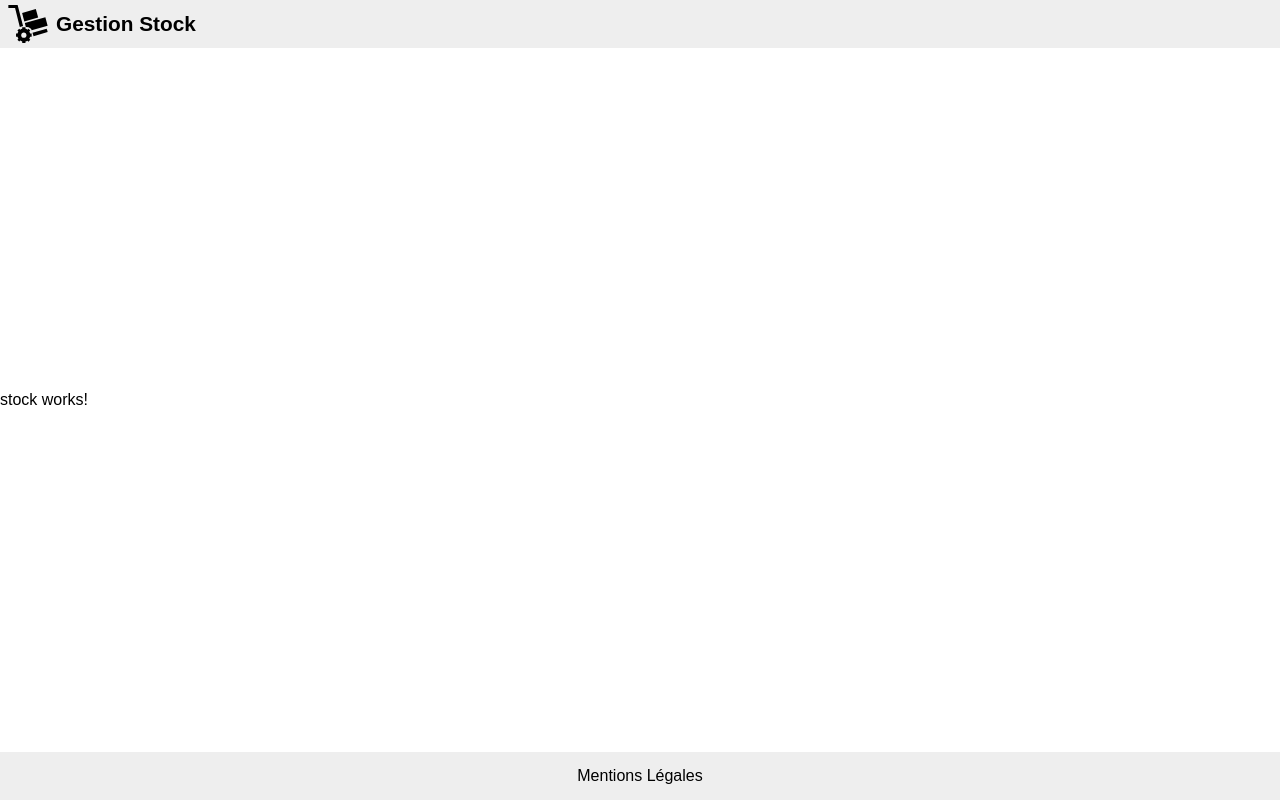
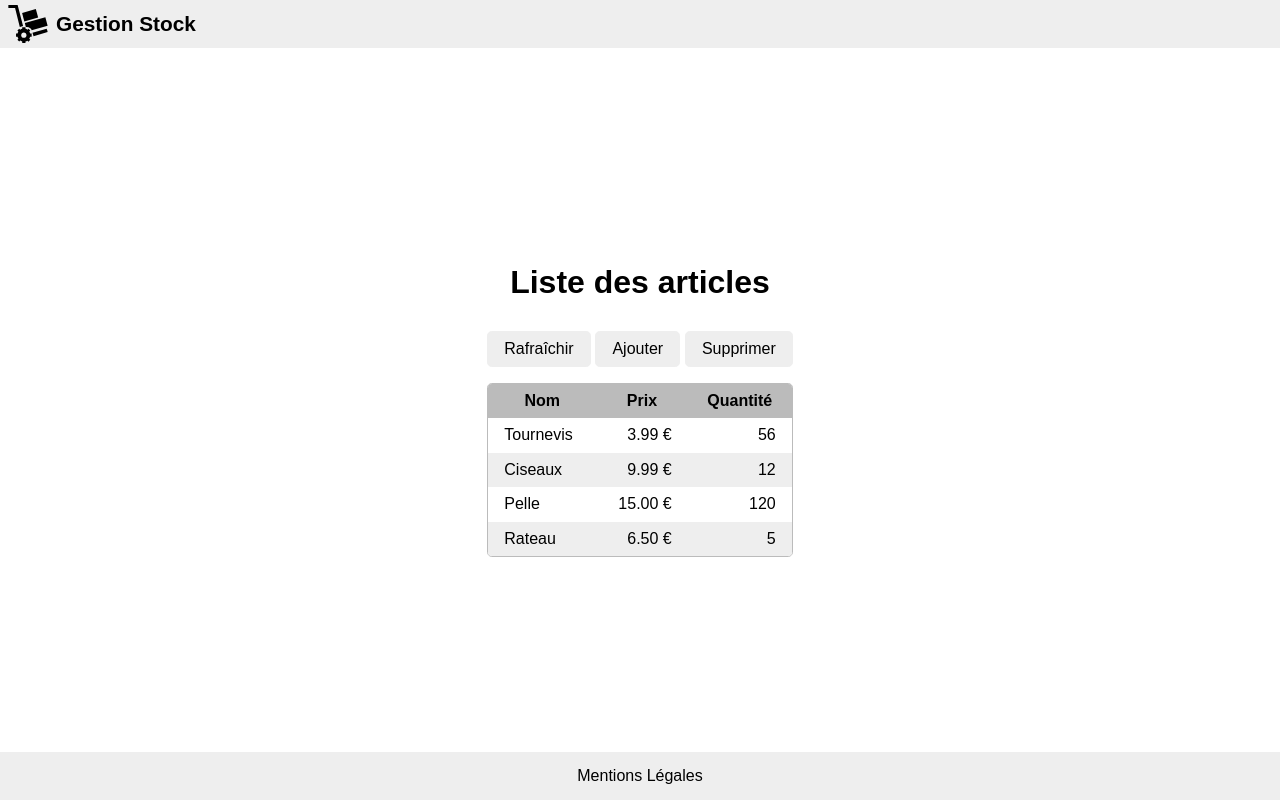
Before and after one commit to jlg-formation/agu-mars-2023, an Angular app in the folder front/: page /stock in a window 1280 px wide. Built offline with nearby package versions, Linux system fonts and the light colour scheme.

Commit message:
dev: dom and css ok for list article page

```diff
--- a/front/src/app/stock/stock.component.html
+++ b/front/src/app/stock/stock.component.html
@@ -1 +1,41 @@
-<p>stock works!</p>
+<main>
+  <h1>Liste des articles</h1>
+  <div class="content">
+    <nav>
+      <button>Rafraîchir</button>
+      <a routerLink="add" class="button">Ajouter</a>
+      <button>Supprimer</button>
+    </nav>
+    <table>
+      <thead>
+        <tr>
+          <th class="name">Nom</th>
+          <th class="price">Prix</th>
+          <th class="qty">Quantité</th>
+        </tr>
+      </thead>
+      <tbody>
+        <tr>
+          <td class="name">Tournevis</td>
+          <td class="price">3.99 €</td>
+          <td class="qty">56</td>
+        </tr>
+        <tr>
+          <td class="name">Ciseaux</td>
+          <td class="price">9.99 €</td>
+          <td class="qty">12</td>
+        </tr>
+        <tr>
+          <td class="name">Pelle</td>
+          <td class="price">15.00 €</td>
+          <td class="qty">120</td>
+        </tr>
+        <tr>
+          <td class="name">Rateau</td>
+          <td class="price">6.50 €</td>
+          <td class="qty">5</td>
+        </tr>
+      </tbody>
+    </table>
+  </div>
+</main>
--- a/front/src/app/stock/stock.component.scss
+++ b/front/src/app/stock/stock.component.scss
@@ -0,0 +1,17 @@
+div.content {
+  display: flex;
+  flex-flow: column;
+  gap: 1em;
+}
+
+nav {
+  display: flex;
+  gap: 0.3em;
+}
+
+tbody {
+  td.qty,
+  td.price {
+    text-align: right;
+  }
+}
--- /dev/null
+++ b/front/src/scss/table.scss
@@ -0,0 +1,33 @@
+table {
+  border: 0.1em solid #bbb;
+
+  border-radius: 0.3em;
+  border-collapse: separate;
+  border-spacing: 0;
+  overflow: hidden;
+
+  th,
+  td {
+    padding: 0.5em 1em;
+  }
+
+  thead {
+    background-color: #bbb;
+  }
+
+  tbody {
+    cursor: pointer;
+
+    tr:nth-child(even) {
+      background-color: #eee;
+    }
+
+    tr:hover {
+      background-color: #ddd;
+    }
+
+    tr.selected {
+      background-color: #ccc;
+    }
+  }
+}
--- a/front/src/styles.scss
+++ b/front/src/styles.scss
@@ -4,6 +4,7 @@
 @use "../node_modules/sanitize.css/sanitize.css";
 
 @use "scss/button.scss";
+@use "scss/table.scss";
 
 body {
   font-family: sans-serif;
```
